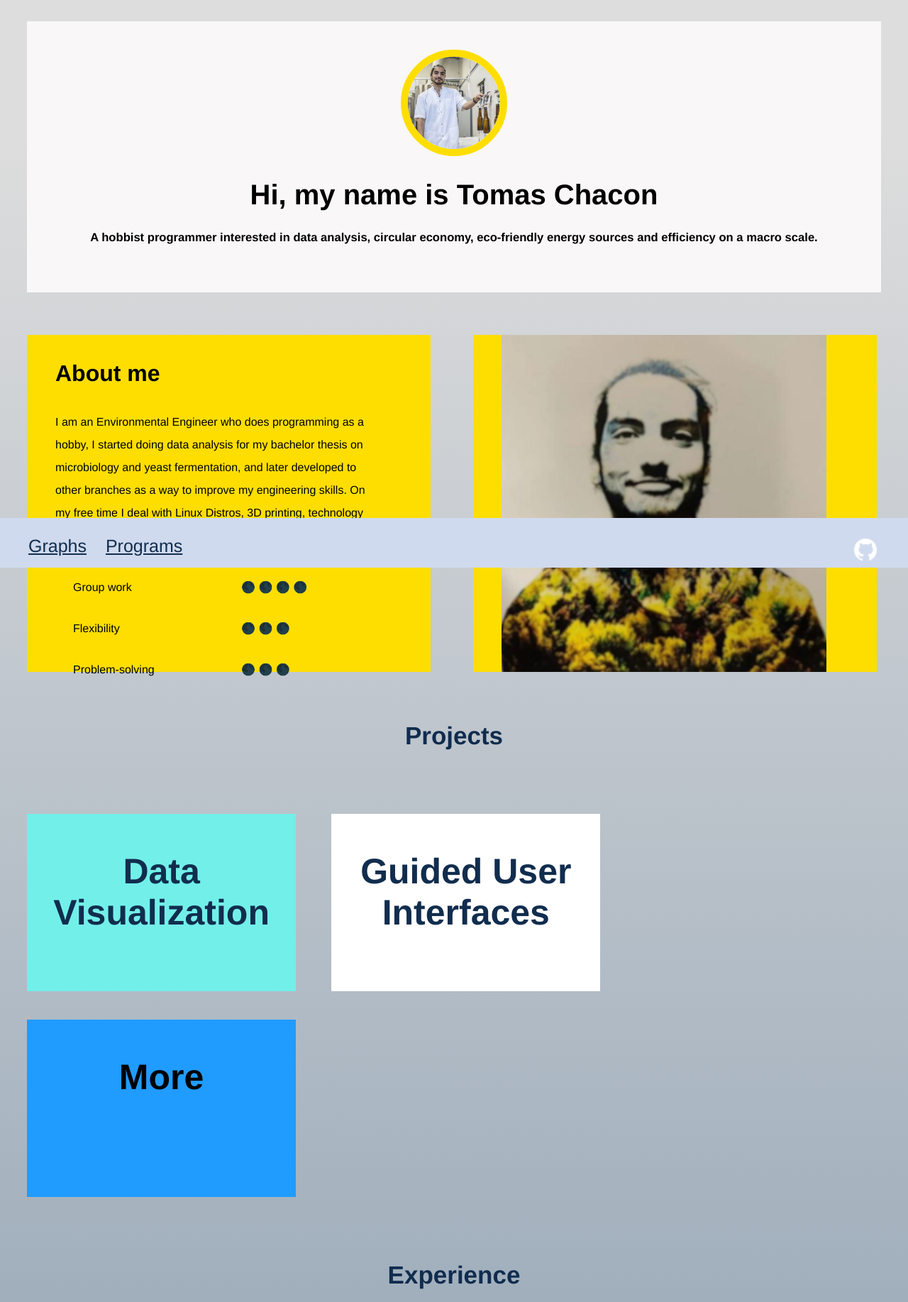
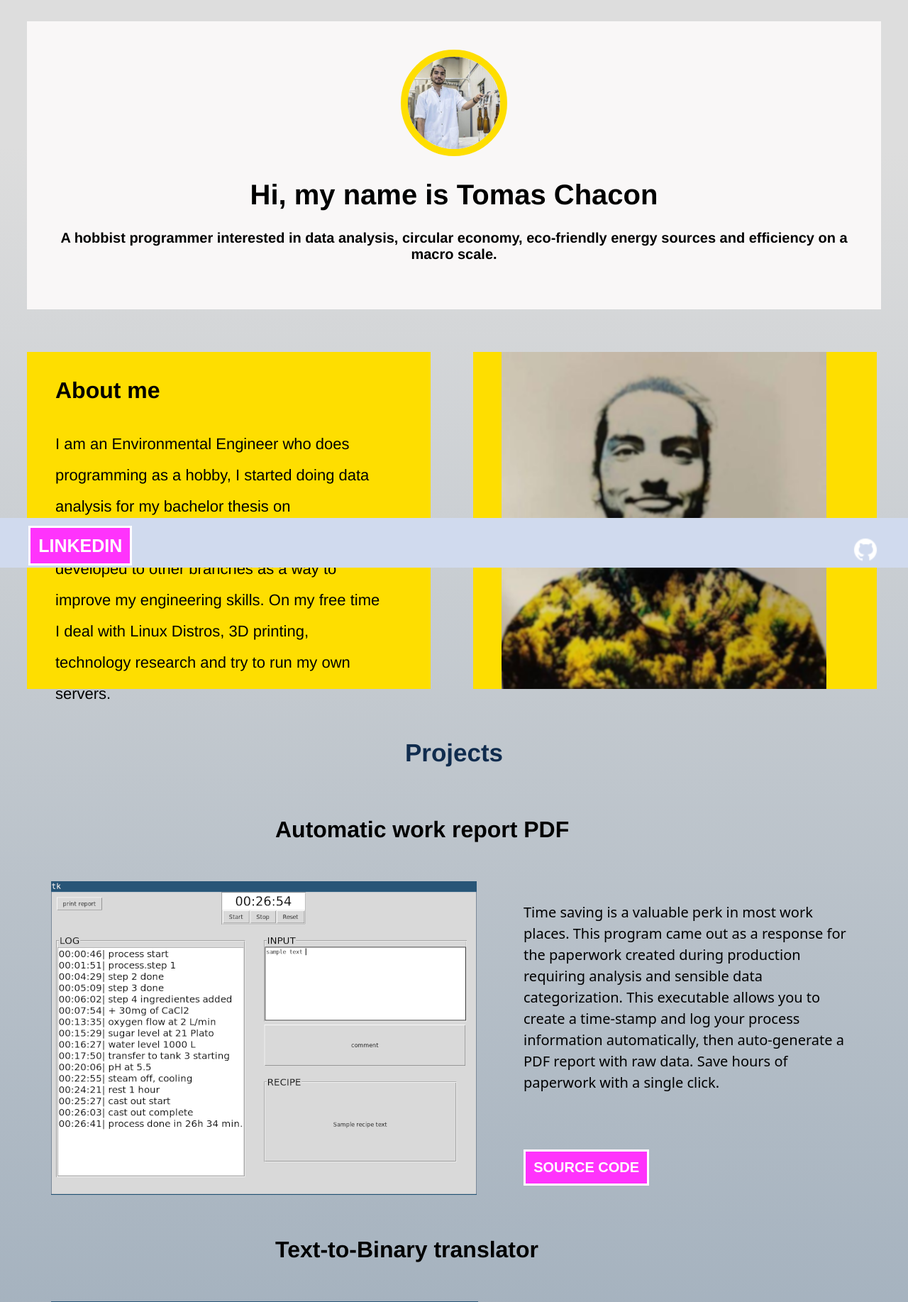
Before and after one commit to westoleaboat/my_portfolio, a Django app: page / in a window 1280 px wide. Shown: the top 1835 px of the page at 71% size. Run offline with Django 4.2, Linux system fonts and the light colour scheme.

Commit message:
improved index

```diff
--- a/blog/static/css/blog.css
+++ b/blog/static/css/blog.css
@@ -89,6 +89,17 @@ a {
     margin:0 auto;
     font:500 100%/1.5 system-ui;
 }
+
+/*.grid-content-extra {
+    display:grid;
+    padding:2rem;
+    grid-template-columns:400px 1fr;
+    gap: 1rem;
+    align-items:center;
+    max-width:1200px;
+    margin:0 auto;
+    font:500 100%/1.5 system-ui;
+}*/
 
 .img-grid {
     width:600px;
@@ -188,18 +199,24 @@ a {
 }
 
 .inside-heading {
-    margin-left: 300px;
+    margin-left: 380px;
 }
 
 /* Sizing for project containers */
 
 .column-4 {
-    float: left;
-    width:30%;
+    /*float: left;*/
+    /*width:30%;*/
+    width:100%;
     padding: 10px;
     margin: 20px;
     height: 250px;
     margin-left:30px;
+    align-items:center;
+}
+
+.text-description {
+    font-size:20px;
 }
 
 /* color and images for project containers */
@@ -342,8 +359,8 @@ a {
     margin: auto;
     margin-bottom: 50px;
     margin-top: 75px;
-    margin-left:30px;
-    background-color: white;
+    margin-left: 332.5;
+    background-color: #209BFF;
 }
 
 /* table formatting */
--- a/blog/templates/blog/index.html
+++ b/blog/templates/blog/index.html
@@ -22,18 +22,18 @@
     <div class="header">
         <img src="static/linkdin_tmbh.jpg" class="profile-small" alt="Header image">
         <h1>Hi, my name is Tomas Chacon</h1>
-        <h5>A hobbist programmer interested in data analysis, circular economy, eco-friendly energy
+        <h4>A hobbist programmer interested in data analysis, circular economy, eco-friendly energy
 sources and efficiency on a macro scale.</h5>
     </div>
 
     <div class="column-2">
         <h1>About me</h1>
-        <p>I am an Environmental Engineer who does programming as a hobby, I started doing data analysis
+        <p style="font-size:22px;">I am an Environmental Engineer who does programming as a hobby, I started doing data analysis
          for my bachelor thesis on microbiology and yeast fermentation, and later developed to
         other branches as a way to improve my engineering skills. On my free time I deal with Linux Distros, 3D printing, technology research
-        and try to run my own servers </p>
+        and try to run my own servers. </p>
 
-        <table class="table-style-soft">
+        <!--table class="table-style-soft">
             <tr>
 
                 <td>Group work</td>
@@ -47,7 +47,7 @@ sources and efficiency on a macro scale.</h5>
                 <td>Problem-solving</td>
                 <td>🌑 🌑 🌑</td>
             </tr>
-        </table>
+        </table-->
 
 
 
@@ -60,10 +60,79 @@ sources and efficiency on a macro scale.</h5>
     </div>
 
     <!-- Section 3 - Projects  -->
-    <h2 class="section-heading">Projects</h2>
+    <h1 class="section-heading">Projects</h1>
+
+    <h1 class="inside-heading">Automatic work report PDF</h1>
+
+    <div class="grid-content">
 
 
-    <a href="{{ "blog/graphs.html" }}" class="menu" target="_blank">
+        <div class="img-grid" style="width:400px; height:auto;">
+            {% load static %}
+            <img src="{% static 'pdf_report.png' %}" alt="pdf report image"></img>
+        </div>
+        <p class="text-description" style="padding-left:250px;">
+        Time saving is a valuable perk in most work places.
+        This program came out as a response for the paperwork
+        created during production requiring analysis and
+        sensible data categorization. This executable allows you to
+        create a time-stamp and log your process information
+        automatically, then auto-generate a PDF report with raw data.
+        Save hours of paperwork with a single click.
+        <br>
+        <br>
+        <br>
+        <br>
+        <a target="_blank" rel="noopener noreferrer" class="btn-white linkedin" href="https://github.com/westoleaboat/automatic-report-pdf/blob/main/brewlog.py">Source code</a>
+        </p>
+
+    </div>
+
+    <h1 class="inside-heading">Text-to-Binary translator</h1>
+
+    <div class="grid-content">
+    <div class="img-grid" style="width:400px; height:auto;">
+            {% load static %}
+            <img src="{% static 'bnr-trans-img.png' %}" alt="binary translator image"></img>
+        </div>
+        <p style="padding-left:250px;">
+        As an approach to algorithms in cybersecurity as eliptical curves
+        and encryption, this project is a first step into more complex forms
+        of data-hashing. Dictionaries and translators are a good way
+        to deal with basic data manipulation in Python.
+        <br>
+        <br>
+        <br>
+        <br>
+        <a target="_blank" rel="noopener noreferrer" class="btn-white linkedin" href="https://github.com/westoleaboat/binary-translator-gui/blob/main/translator.py">Source code</a>
+        </p>
+    </div>
+
+    <h1 class="inside-heading">Timer & Lap count</h1>
+
+    <div class="grid-content">
+    <div class="img-grid" style="width:400px; height:auto;">
+            {% load static %}
+            <img src="{% static 'timer-img.png' %}" alt="timer image"></img>
+        </div>
+        <p style="padding-left:250px;">
+        The abilty to control time is a power many would like to have.
+        This project came as one of my earliest executables in Tkinter.
+        A timer was chosen because is a good way of understanding loops
+        and IF statements.
+        <br>
+        <br>
+        <br>
+        <br>
+        <a target="_blank" rel="noopener noreferrer" class="btn-white linkedin" href="http://github.com/westoleaboat/python_timer/blob/main/timer.py">Source code</a>
+
+        </p>
+    </div>
+
+    <!--/div-->
+
+
+    <!--a href="{{ "blog/graphs.html" }}" class="menu" target="_blank">
     <div class="column-4 project-1">
         <h2 class="project-text">Data <br>Visualization</h2>
         </div></a>
@@ -71,15 +140,16 @@ sources and efficiency on a macro scale.</h5>
     <a href="{{ "blog/guis.html" }}" class="menu" target="_blank">
     <div class="column-4 project-2">
         <h2 class="project-text">Guided User<br>Interfaces</h2>
-    </div></a>
+    </div></a-->
 
-    <div class="column-4 project-3" style="position:relative;">
+
+    <!--div class="column-4 project-3" style="position:relative;"-->
+    <div class="column-1 project-3" style="position:relative;width:65%">
         <h2 class="project-text">More</h2>
             <div class="overlay">
                 <div class="project-3-text">
                     <h2>I do...</h2>
                         <ul>
-<!--a href="https://github.com/westoleaboat/embassy-buildguide-ESP" target="_blank">technical documentation</a-->
                             <li>translate <a href="https://github.com/westoleaboat/embassy-buildguide-ESP" target="_blank">technical documentation</a> for self hosting</li>
                             <li>FUD <a href="https://github.com/westoleaboat/Bitcoin" target="_blank">research</a> about Bitcoin technology</li>
                             <li>3D modeling and printing</li>
@@ -92,8 +162,10 @@ sources and efficiency on a macro scale.</h5>
     </div>
 
     <!-- Section 4 Experience -->
-    <div class="section-break"> </div>
-    <h2 class="section-heading">Experience</h2>
+    <!--div class="section-break"> </div-->
+
+
+    <!--h2 class="section-heading">Experience</h2>
 
     <div class="column-1">
         <h2>Employment  <a target="_blank" rel="noopener noreferrer" class="btn-white linkedin" href="https://www.linkedin.com/in/tomas-chacon-76560993/">Linkedin</a></h2>
@@ -112,13 +184,13 @@ sources and efficiency on a macro scale.</h5>
                 <td>General Cleaning</td>
                 <td>Trivsel, siivousfirma</td>
                 <td>Jul 2018 - Jun 2019</td>
-            </tr>
+            </tr-->
             <!--tr>
                 <td>Inter</td>
                 <td>Nordic Brew Craft, panimo</td>
                 <td>Sep 2017 - Feb 2018</td>
             </tr-->
-            <tr>
+            <!--tr>
                 <td>Rakennussiivooja</td>
                 <td>Aalto Henkilostopalvelut, Aaltovoima Oy</td>
                 <td>Jun 2017 - Jul 2018</td>
@@ -127,20 +199,20 @@ sources and efficiency on a macro scale.</h5>
                 <td>Logistics and maintenance manager</td>
                 <td>Servicios y maquinaria CHM</td>
                 <td>Sep 2015 - Aug 2016</td>
-            </tr>
+            </tr-->
             <!--tr>
                 <td>
                     <a target="_blank" rel="noopener noreferrer" class="btn-white linkedin" href="https://www.linkedin.com/in/tomas-chacon-76560993/">Linkedin</a>
                 </td>
 
-            </tr-->
-        </table>
-    </div>
-    </div>
+            </tr>
+        </table-->
+    <!--/div>
+    </div-->
 
     <!-- Section 5: education and skill -->
 
-    <div class="column-2a" style="background-color: white;">
+    <!--div class="column-2a" style="background-color: white;">
         <h2>Education</h2>
         <table class="table-style">
             <tr>
@@ -154,12 +226,12 @@ sources and efficiency on a macro scale.</h5>
             <tr>
                 <td>Universidad Tecnica Federico Santa Maria,<br>Architecture</td>
                 <td>2014 - 2015</td>
-            </tr>
+            </tr-->
             <!--tr>
                 <td>San Marcos Highscool</td>
                 <td>2009 - 2013</td>
             </tr-->
-        </table>
+        <!--/table>
     </div>
 
 
@@ -191,10 +263,11 @@ sources and efficiency on a macro scale.</h5>
           <td>🌑 🌑</td>
         </tr>
       </table>
-    </div>
+    </div-->
 
     <!--Section 6 contact me -->
-    <div class="section-break"> </div>
+    <!--div class="section-break"> </div-->
+
     <div class="column-quote" style="
         width:auto;
         height:475px;
@@ -235,8 +308,11 @@ sources and efficiency on a macro scale.</h5>
 
 
         {% load static %}
-        <a href="{{ "blog/graphs.html" }}" class="menu" style=":hover {background-color:yellow}" target="_blank">Graphs</a>
-        <a href="{{ "blog/guis.html" }}" class="menu" target="_blank">Programs</a></p>
+        <!--a href="{{ "blog/graphs.html" }}" class="menu" style=":hover {background-color:yellow}" target="_blank">Graphs</a>
+        <a href="{{ "blog/guis.html" }}" class="menu" target="_blank">Programs</a></p-->
+
+        <!--a target="_blank" rel="noopener noreferrer" class="btn-white linkedin" href="https://www.linkedin.com/in/tomas-chacon-76560993/"-->
+        <a target="_blank" rel="noopener noreferrer" class="btn-white linkedin" href="https://www.linkedin.com/in/tomas-chacon-76560993/">Linkedin</a>
 
         <div class="footer-content-right" style="
             padding-right:40px;
```
